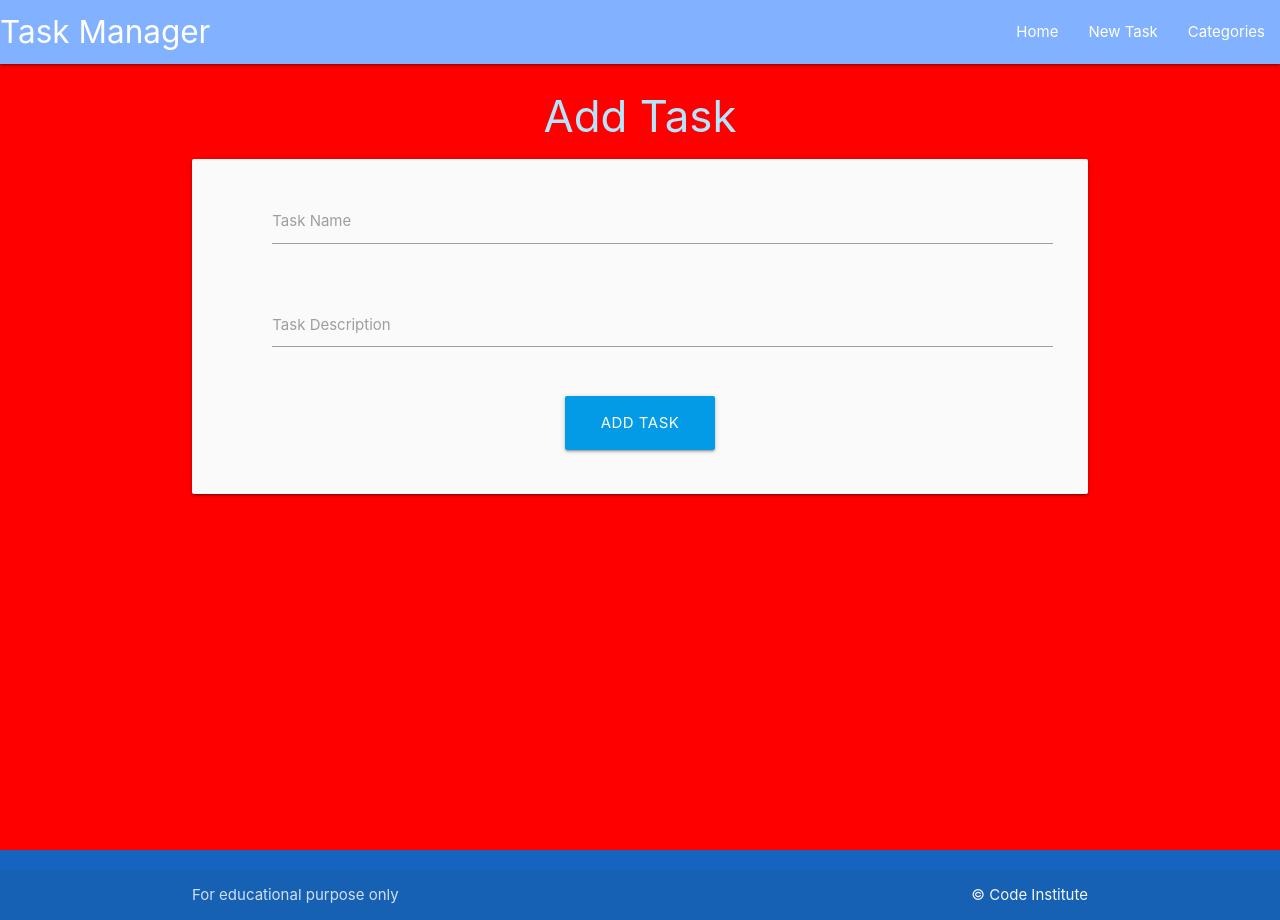
After one commit to eric-blake/Project-Materialize, a Flask app: page /add_task in a window 1280 px wide. The commit adds this page. Run offline with Flask 3, Linux system fonts and the light colour scheme.

Commit message:
Add task add function

```diff
--- a/taskmanager/routes.py
+++ b/taskmanager/routes.py
@@ -40,3 +40,20 @@ def delete_category(category_id):
     db.session.delete(category)
     db.session.commit()
     return redirect(url_for("categories"))
+
+
+@app.route("/add_task", methods=["GET", "POST"])
+def add_task():
+    categories = list(Category.query.order_by(Category.category_name).all())
+    if request.method == "POST":
+        task = Task(
+            task_name=request.form.get("task_name"),
+            task_description=request.form.get("task_description"),
+            is_urgent=bool(True if request.form.get("is_urgent") else False),
+            due_date=request.form.get("due_date"),
+            category_id=request.form.get("category_id")
+        )
+        db.session.add(category)
+        db.session.commit()
+        return redirect(url_for("home"))
+    return render_template("add_task.html", categories=categories)
--- /dev/null
+++ b/taskmanager/templates/add_task.html
@@ -0,0 +1,52 @@
+{% extends "base.html" %} {% block content %}
+
+<h3 class="text-lighten-4 center-align light-blue-text">Add Task</h3>
+
+<div class="row card-panel grey lighten-5">
+  <form class="col s12" method="POST" action="{{ url_for('add_task') }}">
+    <!-- Task name -->
+    <div class="row">
+      <div class="input-field col s12">
+        <i class="fas fa-pencil-alt prefix light-blue-text text-darken-4"></i>
+        <input
+          id="task_name"
+          name="task_name"
+          minlength="5"
+          maxlength="50"
+          type="text"
+          class="validate"
+          required
+        />
+        <label for="task_name">Task Name</label>
+      </div>
+    </div>
+
+    <!-- Task description -->
+    <div class="row">
+      <div class="input-field col s12">
+        <i class="fas fa-pencil-alt prefix light-blue-text text-darken-4"></i>
+        <textarea
+          id="task_description"
+          name="task_description"
+          minlength="5"
+          maxlength="200"
+          type="text"
+          class="materialize-textarea validate"
+          required
+        ></textarea>
+        <label for="task_description">Task Description</label>
+      </div>
+    </div>
+
+    <!-- submit button -->
+    <div class="row">
+      <div class="col s12 center-align">
+        <button type="submit" class="btn-large light-blue darken-1">
+          Add Task <i class="fas fa-plus-square right"></i>
+        </button>
+      </div>
+    </div>
+  </form>
+</div>
+
+{% endblock %}
--- a/taskmanager/templates/base.html
+++ b/taskmanager/templates/base.html
@@ -25,7 +25,7 @@
           >
           <ul class="right hide-on-med-and-down">
             <li><a href="{{url_for('home')}}">Home</a></li>
-            <li><a href="">New Task</a></li>
+            <li><a href="{{url_for('add_task')}}">New Task</a></li>
             <li><a href="{{url_for('categories')}}">Categories</a></li>
           </ul>
         </div>
@@ -33,7 +33,7 @@
 
       <ul class="sidenav" id="mobile-demo">
         <li><a href="{{url_for('home')}}">Home</a></li>
-        <li><a href="">New Task</a></li>
+        <li><a href="{{url_for('add_task')}}">New Task</a></li>
         <li><a href="{{url_for('categories')}}">Categories</a></li>
       </ul>
     </header>
```
Also changed, not shown: taskmanager/templates/tasks.html (+8 -2 lines).
